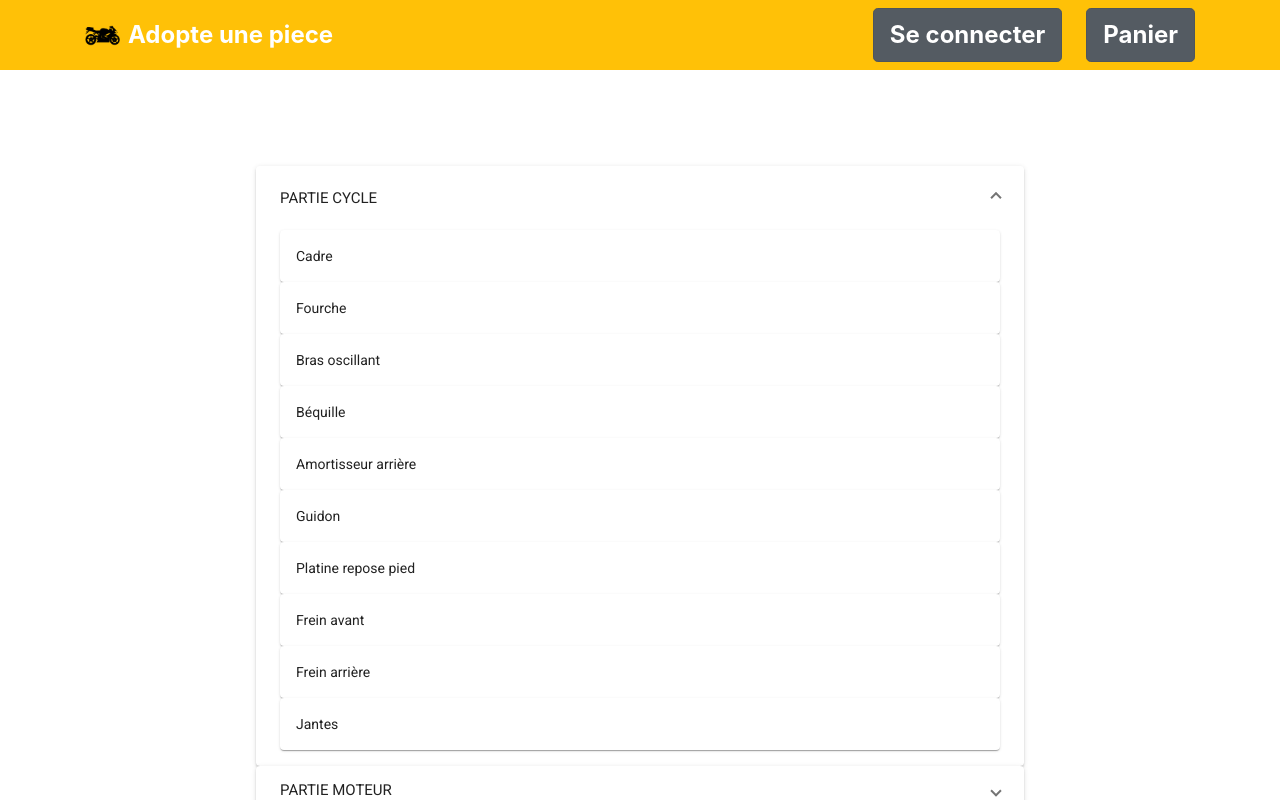
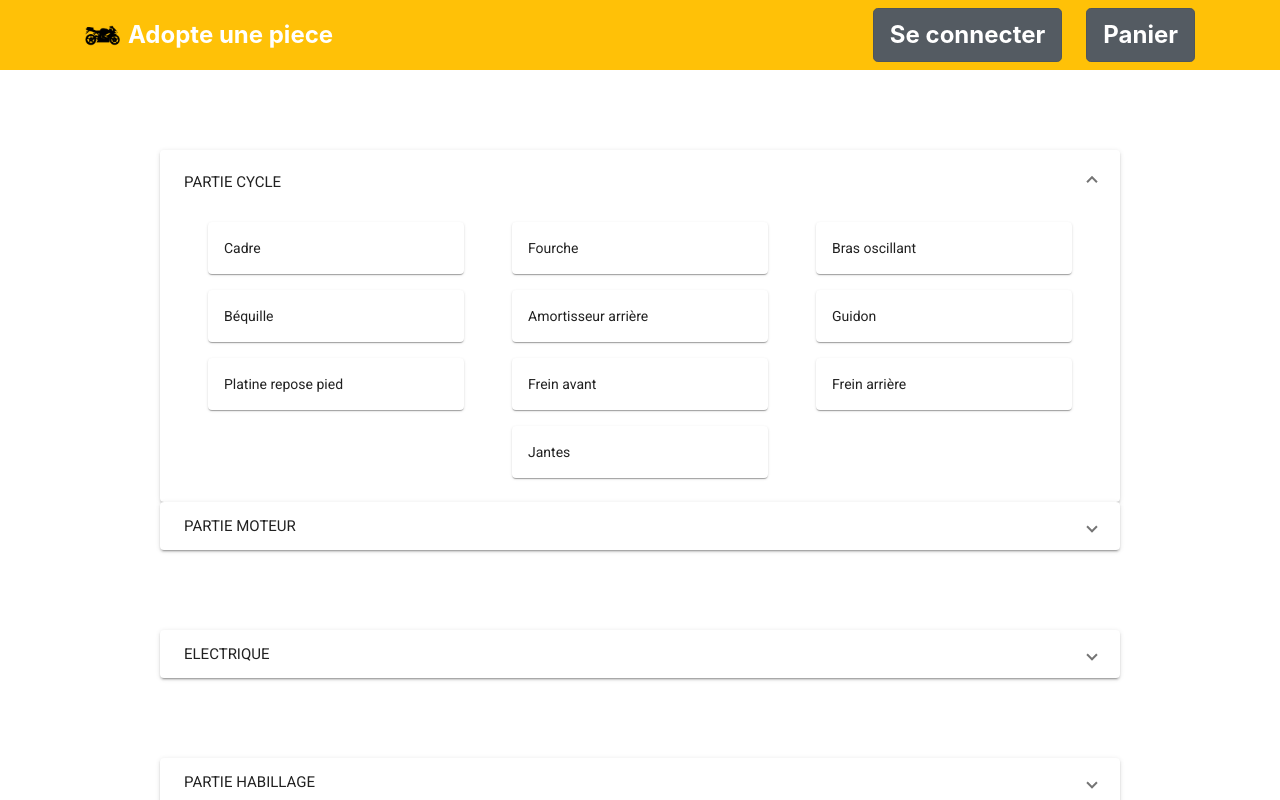
Before and after one commit to perticoz/AdopteUnePiece, an Angular app: page /partGroups in a window 1280 px wide. Both pictures are taken after a click on the button "PARTIE CYCLE". Shown: the top 800 px of the page. Built offline with nearby package versions, Linux system fonts and the light colour scheme.

Commit message:
part-groups CSS modified

```diff
--- a/src/app/All/navbar/navbar.component.css
+++ b/src/app/All/navbar/navbar.component.css
@@ -1,3 +1,7 @@
+.navbar {
+    z-index: 600000;
+}
+
 @media screen and (max-width: 8000px)
 
 {
--- a/src/app/Buyer/part-groups/part-groups.component.css
+++ b/src/app/Buyer/part-groups/part-groups.component.css
@@ -3,10 +3,15 @@
     .buffer {
         height: 5vh;
     }
-    .partGroupAcc{
+    .partGroupAcc {
         width: 95vw;
         margin: auto;
         margin-bottom: 5vh;
+    }
+
+    .partCard {
+        width: 80vw;
+        margin: 1vh auto;
     }
 }
 
@@ -26,21 +31,37 @@
     }
 
     .partGroupAcc{
-        width: 75vw;
+        width: 90vw;
         margin: auto;
         margin-bottom: 10vh;
+    }
+
+    .cardContainer {
+        display: flex;
+        flex-flow: row wrap;
+        justify-content: space-around;
+    }
+
+    .partCard {
+        width: 40vw;
+        margin: 1vh auto;
     }
 }
 
 /*DESKTOP VERSION*/
 @media (min-width: 1200px) {
     .buffer {
-        height: 12vh;
+        height: 10vh;
     }
 
     .partGroupAcc{
-        width: 60vw;
+        width: 75vw;
         margin: auto;
         margin-bottom: 10vh;
     }
+
+    .partCard {
+        width: 20vw;
+        margin: 1vh auto;
+    }
 }
--- a/src/app/Buyer/part-groups/part-groups.component.html
+++ b/src/app/Buyer/part-groups/part-groups.component.html
@@ -7,17 +7,18 @@
           </mat-panel-title>
         </mat-expansion-panel-header>
 
-
-      <mat-card>Cadre</mat-card>
-      <mat-card>Fourche</mat-card>
-      <mat-card>Bras oscillant</mat-card>
-      <mat-card>Béquille</mat-card>
-      <mat-card>Amortisseur arrière</mat-card>
-      <mat-card>Guidon</mat-card>
-      <mat-card>Platine repose pied</mat-card>
-      <mat-card>Frein avant</mat-card>
-      <mat-card>Frein arrière</mat-card>
-      <mat-card>Jantes</mat-card>
+      <div class="cardContainer">
+        <mat-card class="partCard">Cadre</mat-card>
+        <mat-card class="partCard">Fourche</mat-card>
+        <mat-card class="partCard">Bras oscillant</mat-card>
+        <mat-card class="partCard">Béquille</mat-card>
+        <mat-card class="partCard">Amortisseur arrière</mat-card>
+        <mat-card class="partCard">Guidon</mat-card>
+        <mat-card class="partCard">Platine repose pied</mat-card>
+        <mat-card class="partCard">Frein avant</mat-card>
+        <mat-card class="partCard">Frein arrière</mat-card>
+        <mat-card class="partCard">Jantes</mat-card>
+      </div>
     </mat-expansion-panel>
 </mat-accordion>
 
@@ -30,13 +31,13 @@
       </mat-expansion-panel-header>
 
 
-    <mat-card>Moteur Complet</mat-card>
-    <mat-card>Carburateur/Injection</mat-card>
-    <mat-card>Boite à air</mat-card>
-    <mat-card>Démarreur</mat-card>
-    <mat-card>Echappement</mat-card>
-    <mat-card>Radiateur</mat-card>
-    <mat-card>Câbles</mat-card>
+    <mat-card class="partCard">Moteur Complet</mat-card>
+    <mat-card class="partCard">Carburateur/Injection</mat-card>
+    <mat-card class="partCard">Boite à air</mat-card>
+    <mat-card class="partCard">Démarreur</mat-card>
+    <mat-card class="partCard">Echappement</mat-card>
+    <mat-card class="partCard">Radiateur</mat-card>
+    <mat-card class="partCard">Câbles</mat-card>
   </mat-expansion-panel>
 </mat-accordion>
 
@@ -49,15 +50,15 @@
     </mat-expansion-panel-header>
 
 
-    <mat-card>Faiseaux électrique</mat-card>
-    <mat-card>Eclairage</mat-card>
-    <mat-card>Compteur</mat-card>
-    <mat-card>Serrure / Kit neiman</mat-card>
-    <mat-card>Régulateur de tension</mat-card>
-    <mat-card>Bobine d'allumage</mat-card>
-    <mat-card>Relais de démarreur</mat-card>
-    <mat-card>Alternateur</mat-card>
-    <mat-card>Commodo</mat-card>
+    <mat-card class="partCard">Faiseaux électrique</mat-card>
+    <mat-card class="partCard">Eclairage</mat-card>
+    <mat-card class="partCard">Compteur</mat-card>
+    <mat-card class="partCard">Serrure / Kit neiman</mat-card>
+    <mat-card class="partCard">Régulateur de tension</mat-card>
+    <mat-card class="partCard">Bobine d'allumage</mat-card>
+    <mat-card class="partCard">Relais de démarreur</mat-card>
+    <mat-card class="partCard">Alternateur</mat-card>
+    <mat-card class="partCard">Commodo</mat-card>
   </mat-expansion-panel>
 </mat-accordion>
 
@@ -70,14 +71,14 @@
     </mat-expansion-panel-header>
 
 
-    <mat-card>Réservoir</mat-card>
-    <mat-card>Selle</mat-card>
-    <mat-card>Carénages divers</mat-card>
-    <mat-card>Poignnée arrière</mat-card>
-    <mat-card>Garde boue</mat-card>
-    <mat-card>Coque arrière</mat-card>
-    <mat-card>Protège chaine</mat-card>
-    <mat-card>Alternateur</mat-card>
-    <mat-card>Passage de roue</mat-card>
+    <mat-card class="partCard">Réservoir</mat-card>
+    <mat-card class="partCard">Selle</mat-card>
+    <mat-card class="partCard">Carénages divers</mat-card>
+    <mat-card class="partCard">Poignnée arrière</mat-card>
+    <mat-card class="partCard">Garde boue</mat-card>
+    <mat-card class="partCard">Coque arrière</mat-card>
+    <mat-card class="partCard">Protège chaine</mat-card>
+    <mat-card class="partCard">Alternateur</mat-card>
+    <mat-card class="partCard">Passage de roue</mat-card>
   </mat-expansion-panel>
 </mat-accordion>
```
